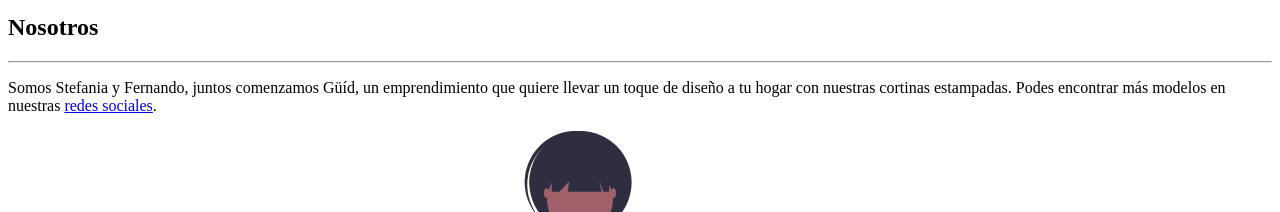
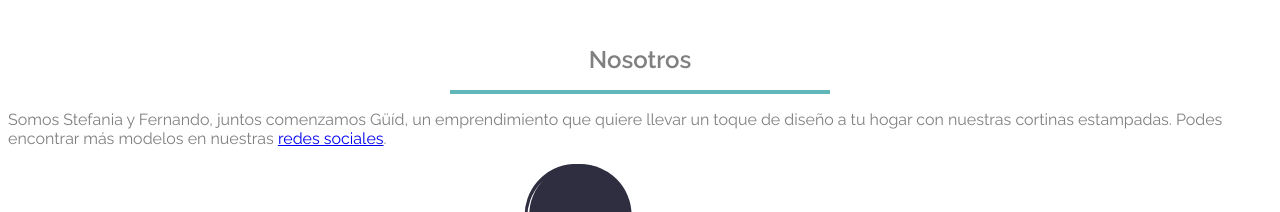
Before and after one commit to mariangz/guid, a plain HTML site: page index.html in a window 1280 px wide. Shown: the part 588-800 px from the top of the page. Drawn offline with Linux system fonts and the light colour scheme.

Commit message:
style: add h1, h2 and body

```diff
--- a/styles/style.css
+++ b/styles/style.css
@@ -6,3 +6,35 @@
   --second-color: #61b6b8;
   --background: #f8f8f8;
 }
+
+body {
+  font-family: "Raleway", sans-serif;
+  color: gray;
+}
+
+section {
+  margin: 3rem 0;
+}
+
+.about-line {
+  display: block;
+  width: 450px;
+  margin-left: auto;
+  margin-right: auto;
+  border: 2px var(--second-color) solid;
+  width: 30%;
+  text-align: left;
+  margin-bottom: 1rem;
+}
+
+h1,
+h2 {
+  text-align: center;
+  font-size: 1.5rem;
+  margin-bottom: 1rem;
+  font-weight: bold;
+}
+
+h2 {
+  margin-bottom: 2.5rem;
+}
```
